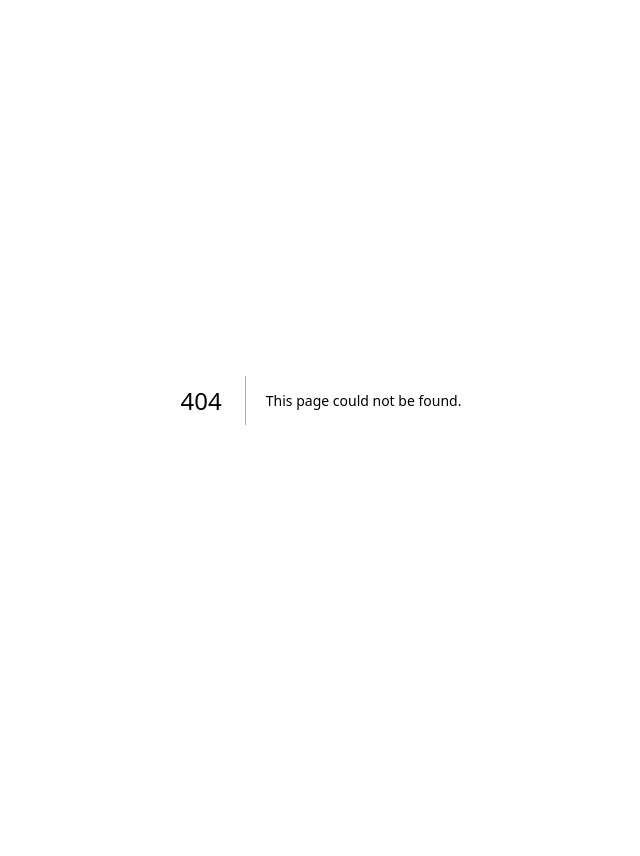
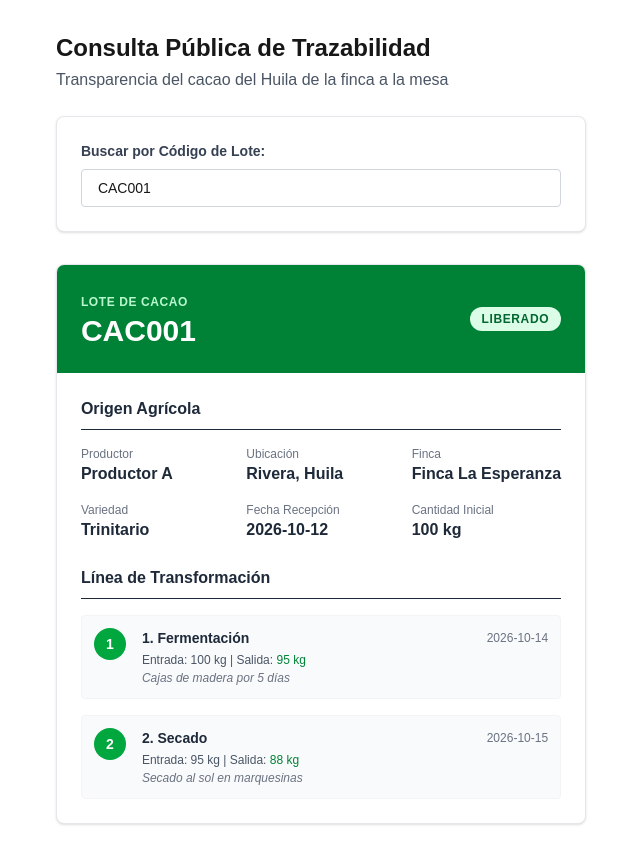
Before and after one commit to BrayanRK/cacao-trazabilidad, a Next.js app: page /trazabilidad in a window 1280 px wide. Before the commit this address had no page. Shown: the whole page, without its empty margins (319-959 px from the left). Before the commit the page ends 800 px from the top, so only its background shows below. Built offline with nearby package versions, Linux system fonts and the light colour scheme.

Commit message:
feat: modulo de trazabilidad y consulta publica por codigo de lote

```diff
--- /dev/null
+++ b/app/trazabilidad/page.tsx
@@ -0,0 +1,138 @@
+'use client';
+
+import React, { useState } from 'react';
+
+export default function TrazabilidadPage() {
+  const [busqueda, setBusqueda] = useState('CAC001');
+
+  // Datos detallados del lote para la ficha de trazabilidad
+  const lotesDetalle: Record<string, any> = {
+    CAC001: {
+      id: 'CAC001',
+      productor: 'Productor A',
+      origen: 'Rivera, Huila',
+      finca: 'Finca La Esperanza',
+      variedad: 'Trinitario',
+      fechaRecepcion: '2026-10-12',
+      cantidadInicial: '100 kg',
+      estadoActual: 'Liberado',
+      transformaciones: [
+        { paso: '1. Fermentación', fecha: '2026-10-14', entrada: '100 kg', salida: '95 kg', notas: 'Cajas de madera por 5 días' },
+        { paso: '2. Secado', fecha: '2026-10-15', entrada: '95 kg', salida: '88 kg', notas: 'Secado al sol en marquesinas' },
+      ],
+    },
+    CAC002: {
+      id: 'CAC002',
+      productor: 'Productor B',
+      origen: 'Campoalegre, Huila',
+      finca: 'El Cacaotal',
+      variedad: 'Criollo',
+      fechaRecepcion: '2026-10-13',
+      cantidadInicial: '150 kg',
+      estadoActual: 'Pendiente',
+      transformaciones: [
+        { paso: '1. Fermentación', fecha: '2026-10-15', entrada: '150 kg', salida: '142 kg', notas: 'En proceso' },
+      ],
+    },
+  };
+
+  const loteEncontrado = lotesDetalle[busqueda.trim().toUpperCase()];
+
+  return (
+    <div className="p-8 max-w-4xl mx-auto">
+      <h1 className="text-2xl font-bold mb-1">Consulta Pública de Trazabilidad</h1>
+      <p className="mb-6 text-gray-600">Transparencia del cacao del Huila de la finca a la mesa</p>
+
+      {/* Buscador de Lote */}
+      <div className="bg-white p-6 border border-gray-200 rounded-lg shadow-sm mb-8">
+        <label className="block text-sm font-semibold text-gray-700 mb-2">
+          Buscar por Código de Lote:
+        </label>
+        <div className="flex gap-3">
+          <input
+            type="text"
+            value={busqueda}
+            onChange={(e) => setBusqueda(e.target.value)}
+            placeholder="Ej. CAC001, CAC002..."
+            className="flex-1 border border-gray-300 rounded px-4 py-2 text-sm focus:outline-none focus:ring-2 focus:ring-green-500"
+          />
+        </div>
+      </div>
+
+      {/* Ficha de Trazabilidad */}
+      {loteEncontrado ? (
+        <div className="bg-white border border-gray-200 rounded-lg shadow-sm overflow-hidden">
+          {/* Encabezado Ficha */}
+          <div className="bg-green-700 text-white p-6 flex justify-between items-center flex-wrap gap-4">
+            <div>
+              <span className="text-xs uppercase tracking-wider text-green-200 font-semibold">Lote de Cacao</span>
+              <h2 className="text-3xl font-extrabold">{loteEncontrado.id}</h2>
+            </div>
+            <span className={`px-3 py-1 rounded-full text-xs font-bold uppercase tracking-wider ${
+              loteEncontrado.estadoActual === 'Liberado' ? 'bg-green-100 text-green-800' : 'bg-yellow-100 text-yellow-800'
+            }`}>
+              {loteEncontrado.estadoActual}
+            </span>
+          </div>
+
+          <div className="p-6">
+            {/* Información de Origen */}
+            <h3 className="text-md font-bold text-gray-800 border-b pb-2 mb-4">Origen Agrícola</h3>
+            <div className="grid grid-cols-2 md:grid-cols-3 gap-4 mb-6">
+              <div>
+                <p className="text-xs text-gray-500 font-medium">Productor</p>
+                <p className="font-semibold text-gray-800">{loteEncontrado.productor}</p>
+              </div>
+              <div>
+                <p className="text-xs text-gray-500 font-medium">Ubicación</p>
+                <p className="font-semibold text-gray-800">{loteEncontrado.origen}</p>
+              </div>
+              <div>
+                <p className="text-xs text-gray-500 font-medium">Finca</p>
+                <p className="font-semibold text-gray-800">{loteEncontrado.finca}</p>
+              </div>
+              <div>
+                <p className="text-xs text-gray-500 font-medium">Variedad</p>
+                <p className="font-semibold text-gray-800">{loteEncontrado.variedad}</p>
+              </div>
+              <div>
+                <p className="text-xs text-gray-500 font-medium">Fecha Recepción</p>
+                <p className="font-semibold text-gray-800">{loteEncontrado.fechaRecepcion}</p>
+              </div>
+              <div>
+                <p className="text-xs text-gray-500 font-medium">Cantidad Inicial</p>
+                <p className="font-semibold text-gray-800">{loteEncontrado.cantidadInicial}</p>
+              </div>
+            </div>
+
+            {/* Línea del Tiempo de Transformaciones */}
+            <h3 className="text-md font-bold text-gray-800 border-b pb-2 mb-4">Línea de Transformación</h3>
+            <div className="space-y-4">
+              {loteEncontrado.transformaciones.map((trf: any, idx: number) => (
+                <div key={idx} className="flex gap-4 items-start p-3 bg-gray-50 rounded border border-gray-100">
+                  <div className="w-8 h-8 rounded-full bg-green-600 text-white flex items-center justify-center font-bold text-sm shrink-0">
+                    {idx + 1}
+                  </div>
+                  <div className="flex-1">
+                    <div className="flex justify-between items-center">
+                      <h4 className="font-bold text-gray-800 text-sm">{trf.paso}</h4>
+                      <span className="text-xs text-gray-500">{trf.fecha}</span>
+                    </div>
+                    <p className="text-xs text-gray-600 mt-1">
+                      Entrada: <span className="font-medium">{trf.entrada}</span> | Salida: <span className="font-medium text-green-700">{trf.salida}</span>
+                    </p>
+                    <p className="text-xs text-gray-500 italic mt-0.5">{trf.notas}</p>
+                  </div>
+                </div>
+              ))}
+            </div>
+          </div>
+        </div>
+      ) : (
+        <div className="p-6 text-center bg-white border border-gray-200 rounded-lg text-gray-500">
+          No se encontró ningún lote registrado con el código <span className="font-bold">{busqueda}</span>.
+        </div>
+      )}
+    </div>
+  );
+}
```
